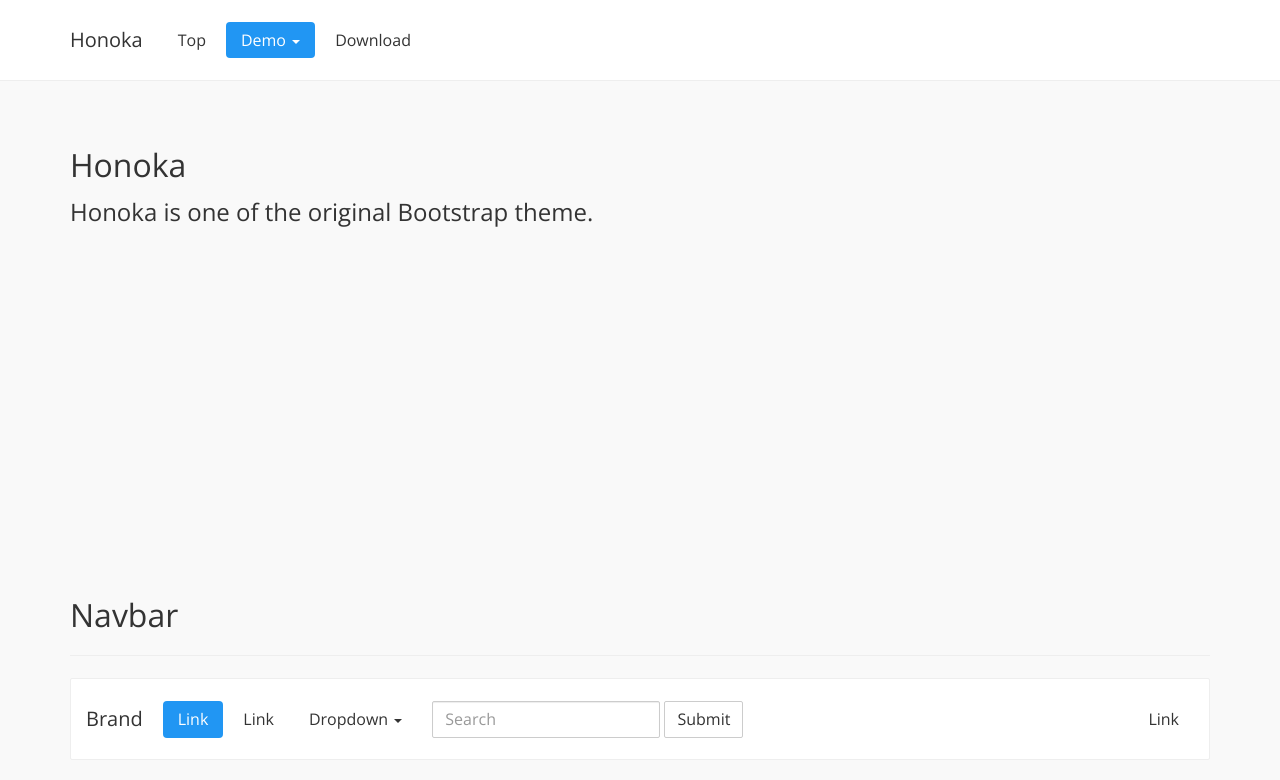
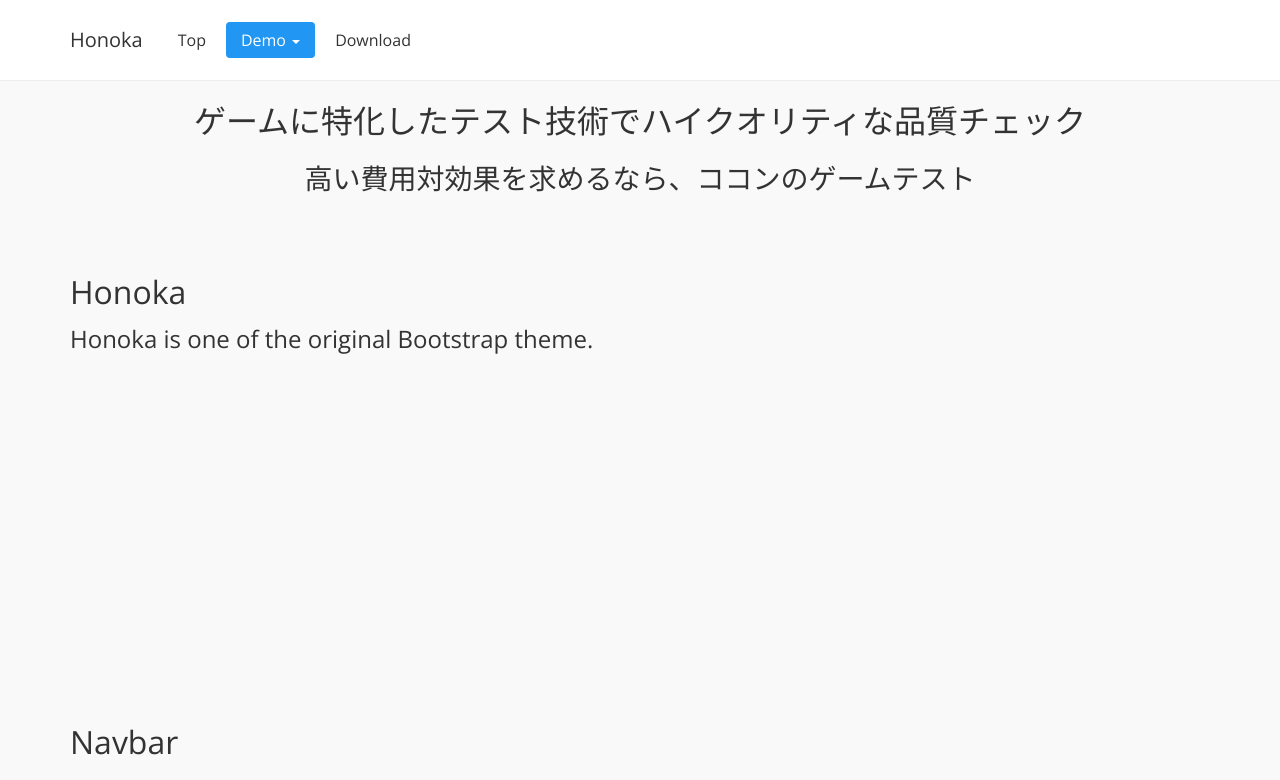
Before and after one commit to hujuu/cowork, a plain HTML site: page honoka/index.html in a window 1280 px wide. Shown: the top 780 px of the page. Drawn offline with nearby package versions, Linux system fonts and the light colour scheme.

Commit message:
CSSの適用

```diff
--- a/honoka/css/bootstrap-custom.css
+++ b/honoka/css/bootstrap-custom.css
@@ -0,0 +1,4 @@
+.main_visual{
+    margin: 10px;
+    text-align: center;
+}
--- a/honoka/index.html
+++ b/honoka/index.html
@@ -8,6 +8,7 @@
   <title>Honoka</title>
 
   <link rel="stylesheet" type="text/css" href="css/bootstrap.css">
+  <link rel="stylesheet" type="text/css" href="css/bootstrap-custom.css">
   <style type="text/css">
   body { padding-top: 80px; }
   @media ( min-width: 768px ) {
@@ -83,6 +84,11 @@
     </div>
   </div>
 </header>
+
+<div class="main_visual">
+    <h1>ゲームに特化したテスト技術でハイクオリティな品質チェック</h1>
+    <h2>高い費用対効果を求めるなら、ココンのゲームテスト</h2>
+</div>
 
 <div class="container">
 
```
